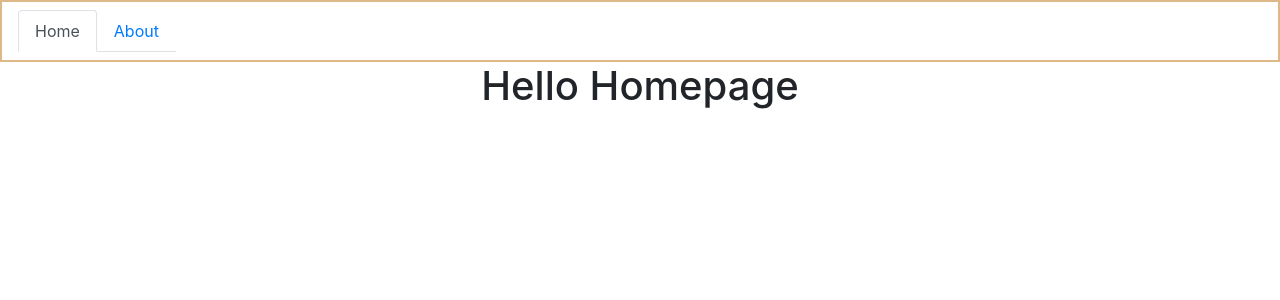
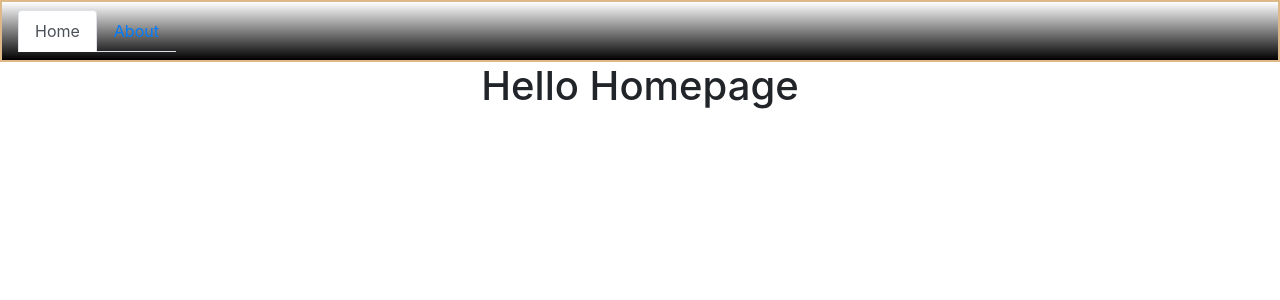
Before and after one commit to MohammedHaris96/Blog-Page, a React (Create React App) app: page / in a window 1280 px wide. Shown: the top 300 px of the page. Built offline with nearby package versions, Linux system fonts and the light colour scheme; the HTML template or start-up script is replaced by a standard one.

Commit message:
changes in navbar

```diff
--- a/src/Components/Styles/Navbar.css
+++ b/src/Components/Styles/Navbar.css
@@ -1,3 +1,25 @@
 .navbar {
   border: 2px solid burlywood;
+
+  background: hsla(0, 0%, 0%, 1);
+
+  background: linear-gradient(
+    90deg,
+    hsla(0, 0%, 0%, 1) 0%,
+    hsla(0, 0%, 100%, 1) 100%
+  );
+
+  background: -moz-linear-gradient(
+    90deg,
+    hsla(0, 0%, 0%, 1) 0%,
+    hsla(0, 0%, 100%, 1) 100%
+  );
+
+  background: -webkit-linear-gradient(
+    90deg,
+    hsla(0, 0%, 0%, 1) 0%,
+    hsla(0, 0%, 100%, 1) 100%
+  );
+
+  filter: progid: DXImageTransform.Microsoft.gradient( startColorstr="#000000", endColorstr="#FFFFFF", GradientType=1 );
 }
```
